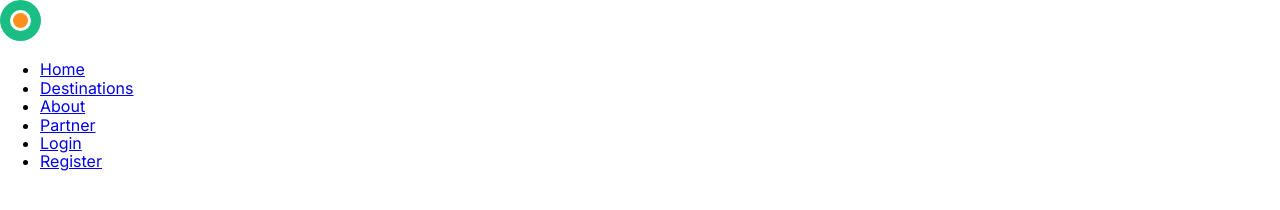
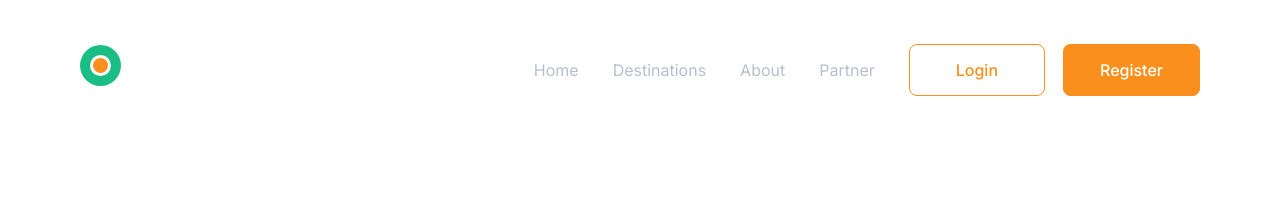
Before and after one commit to ramrusweb/travel-n-tours, a plain HTML site: page index.html in a window 1280 px wide. Drawn offline with nearby package versions, Linux system fonts and the light colour scheme.

Commit message:
(add)nav menu; buttons Login N Register

```diff
--- a/css/styles.css
+++ b/css/styles.css
@@ -1,3 +1,54 @@
 body {
   font-family: 'Inter', sans-serif;
 }
+
+.header {
+  display: flex;
+  justify-content: space-between;
+  max-width: 1120px;
+  margin: 0 auto;
+  padding-top: 45px;
+
+}
+
+.nav {
+  display: flex;
+  list-style: none;
+  padding-left: 0;
+}
+
+.nav-item {
+  margin-left: 34px;
+}
+
+.nav-item--register {
+  margin-left: 18px;
+}
+
+.nav-link {
+  text-decoration: none;
+  font-size: 16px;
+  color: #b8becd;
+  transition: 0.2s ease color;
+}
+
+.nav-link:hover {
+  color: #202336;
+}
+
+.nav-link--login {
+  color: #fb8f1d;
+  font-weight: 500;
+  padding: 15px 46px;
+  border: 1px solid #fb8f1d;
+  border-radius: 8px;
+}
+
+.nav-link--register {
+  color: #ffffff;
+  background-color: #fb8f1d;
+  font-weight: 500;
+  border: 1px solid #fb8f1d;;
+  padding: 15px 36px;
+  border-radius: 8px;
+}
--- a/index.html
+++ b/index.html
@@ -30,11 +30,11 @@
           <li class="nav-item">
             <a href="#" class="nav-link">Partner</a>
           </li>
-          <li class="nav-item">
+          <li class="nav-item nav-item--login">
             <a href="#" class="nav-link nav-link--login">Login</a>
           </li>
-          <li class="nav-item">
-            <a href="#" class="nav-link nav-link-register">Register</a>
+          <li class="nav-item nav-item--register">
+            <a href="#" class="nav-link nav-link--register">Register</a>
           </li>
         </ul>
       </nav>
```
